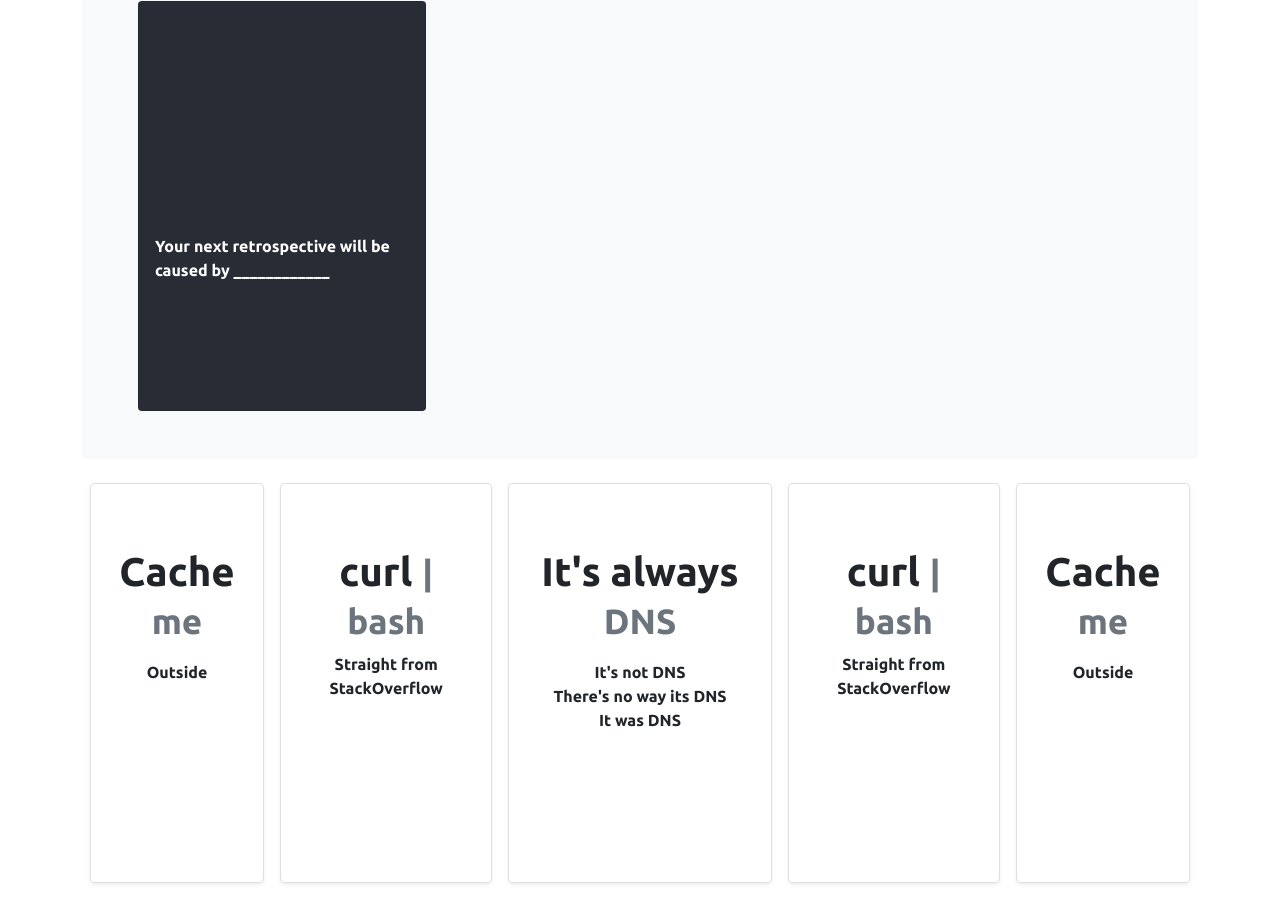
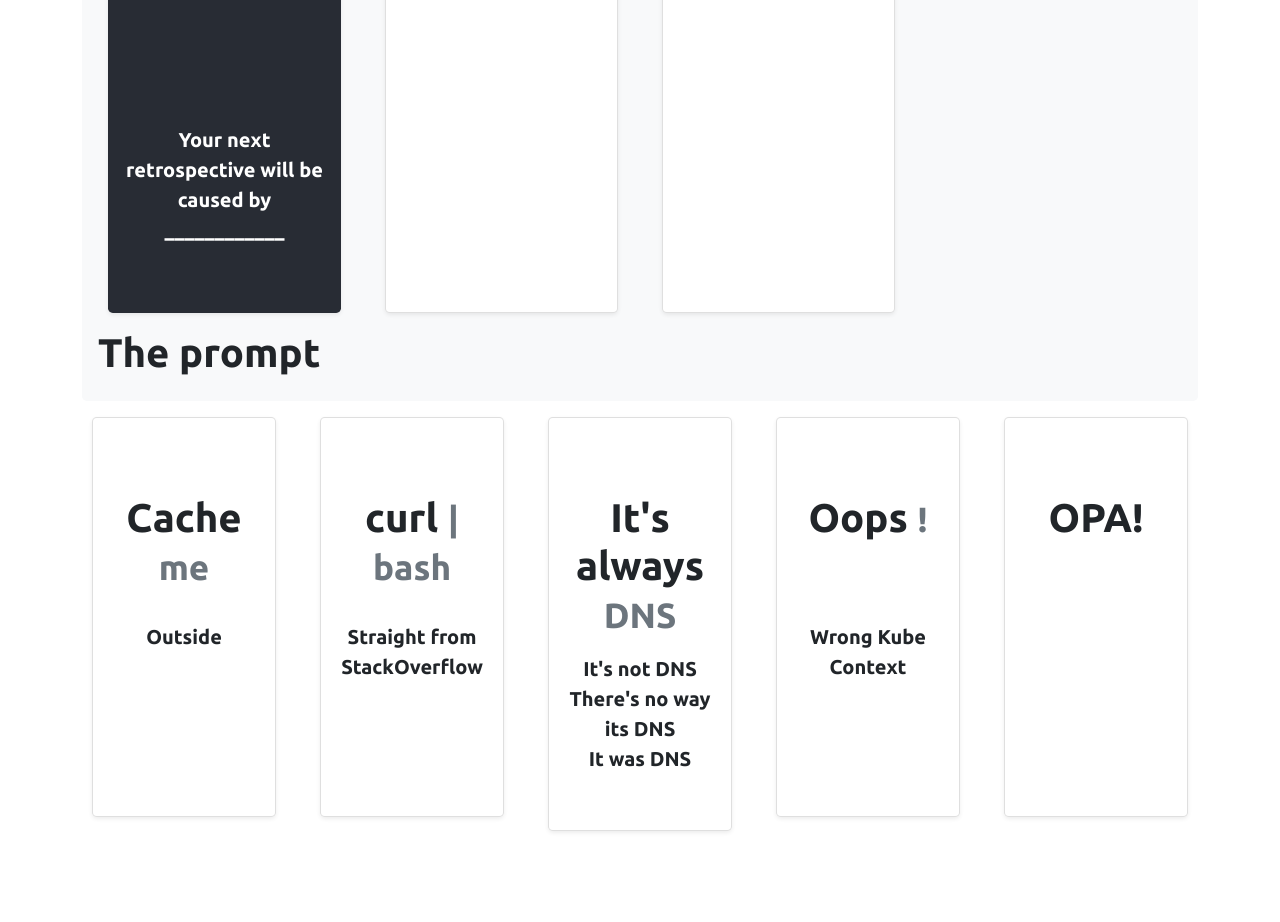
Before and after one commit to goshlanguage/cardsagainstkubernetes, a React (Vite) app: page / in a window 1280 px wide. Shown: the part 200-1122 px from the top of the page. After the commit the page ends 1063 px from the top, so only its background shows below. Built offline with nearby package versions, Linux system fonts and the light colour scheme.

Commit message:
update the cards to be more abstracted, add fade effect when a card is clicked, try to resolve vertical scaling issues

```diff
--- a/src/App.css
+++ b/src/App.css
@@ -10,6 +10,9 @@ h1 {
     font-family: 'Ubuntu', sans-serif;
 }
 
+.h1 {
+    font-size: 1em;
+}
 .kubernetes-logo {
     max-width: 2em;
     margin: 0 0.5em;
@@ -17,8 +20,9 @@ h1 {
 
 .Adlib-cards {
     font-family: 'Ubuntu', sans-serif;
-    min-height: 25em;
-    display: flex;
+    font-size: 20px;
+        min-height: 20em;
+        max-height: 30em;
     margin: 0 0.5em;
     padding: 3em 0 0 0;
     cursor: grab;
@@ -32,14 +36,29 @@ h1 {
     background: transparent;
 }
 
+.Default-cards {
+    font-family: 'Ubuntu', sans-serif;
+    font-size: 20px;
+    min-height: 20em;
+    margin: 0 0.5em;
+    padding: 3em 0 0 0;
+    background-color: #fff;
+    color: rgb(0, 89, 255);
+    width: '18rem';
+}
+
+.prompt-banner {
+    margin: 1em 0;
+}
 .Prompt-cards {
     font-family: 'Ubuntu', sans-serif;
-    min-height: 25em;
+    font-size: 20px;
+        min-height: 20em;
     margin: 0 0.5em;
     padding: 3em 0 0 0;
     background-color: #282c34 !important;
     color: white;
-
+    width: '18rem';
 }
 
 .Prompt-cards ::selection {
@@ -51,18 +70,14 @@ h1 {
 }
 
 
-.cardTitle {
-    min-height: 20vh;
+.card-title {
+    min-height: 15vh;
 }
 
-.cardText {
+.card-text {
     min-height: 20vh;
 }
 
 button {
     font-size: calc(10px + 2vmin);
 }
-.hand {
-    display: flex;
-    flex-direction: row;
-}
--- a/src/App.jsx
+++ b/src/App.jsx
@@ -1,12 +1,14 @@
 import { useState } from 'react'
 import './App.css'
-import Adlib, { CacheMeOutsideCard, CurlBashCard, DNSCard } from './components/Adlib'
-import Prompt from './components/Prompt'
+import { CacheMeOutsideCard, CurlBashCard, DNSCard, OPACard, WrongContextCard } from './components/Adlib'
+import { RetroPrompt } from './components/Prompt'
+import DefaultCard from './components/DefaultCard'
 
 import Toast from 'react-bootstrap/Toast';
 import Container from 'react-bootstrap/Container';
 import Button from 'react-bootstrap/Button';
 import Header from './components/Header'
+import Row from 'react-bootstrap/Row'
 
 
 const Hand = ({ children }) => {
@@ -29,20 +31,28 @@ const App = () => (
   <Container className="py-3">
     <Header />
     <main>
-      <Container className="p-5 mb-4 bg-light rounded-3">
-        <h1 className="header">The prompt</h1>
-        <Prompt />
+      <Container className="p-3 prompt-banner bg-light rounded-3">
+        <div className="row mb-3 text-center">
+          <RetroPrompt />
+          <DefaultCard />
+          <DefaultCard />
+        </div>
+        <h1 className="header fw-muted">The prompt</h1>
       </Container>
 
       <div className="hand">
-        <CacheMeOutsideCard />
-        <CurlBashCard />
-        <DNSCard />
-        <CurlBashCard />
-        <CacheMeOutsideCard />
+        <Row className="mb-3 text-center">
+          <CacheMeOutsideCard />
+          <CurlBashCard />
+          <DNSCard />
+          <WrongContextCard />
+          <OPACard />
+        </Row>
       </div>
 
+      <div>
 
+      </div>
     </main>
 
   </Container>
--- a/src/components/Adlib.jsx
+++ b/src/components/Adlib.jsx
@@ -1,87 +1,76 @@
+import { useState } from 'react'
 import { Card } from 'react-bootstrap';
 import Col from 'react-bootstrap/Col';
+import Fade from 'react-bootstrap/Fade'
 
+function Adlib(props) {
+    const [open, setOpen] = useState(true);
 
-function Adlib() {
+    let listItems = ""
+
+    if (props !== undefined && props.lines !== undefined) {
+        listItems = props.lines.map((item) => <li key={item}>{item}</li>);
+    }
+
     return (
-        <Card className="Adlib-cards" style={{ width: '18rem' }}>
-            <Card.Body>
-                <Card.Title className="cardTitle">DNS</Card.Title>
-                <Card.Text className="cardText">
-                    It's always DNS.
-                </Card.Text>
-
-            </Card.Body>
-        </Card>
+        <Col>
+            <Fade in={open}>
+                <Card className="card Adlib-cards rounded-3 shadow-sm" onClick={() => setOpen(!open)} >
+                    <Card.Body>
+                        <Card.Title><h1>{props.title} <small className="text-muted fw-light">{props.titlealt}</small></h1></Card.Title>
+                        <Card.Text>
+                            {props.text}
+                            <ul className="list-unstyled mt-3">
+                                {listItems}
+                            </ul>
+                        </Card.Text>
+                    </Card.Body>
+                </Card>
+            </Fade>
+        </Col >
     )
 }
 
 export default Adlib;
 
+export function OPACard() {
+    return (
+        <Adlib title="OPA!" />
+    )
+}
+
 export function DNSCard() {
+    let lines = [
+        "It's not DNS",
+        "There's no way its DNS",
+        "It was DNS",
+    ];
+
     return (
-        <div className="row mb-3 text-center">
-            <Col>
-                <div className="card mb-4 rounded-3 shadow-sm Adlib-cards">
-                    <div className="card-body">
-                        <h1 className="card-title">It's always <small className="text-muted fw-light">DNS</small></h1>
-                        <ul className="list-unstyled mt-3 mb-4">
-                            <li>It's not DNS</li>
-                            <li>There's no way its DNS</li>
-                            <li>It was DNS</li>
-                        </ul>
-                    </div>
-                </div>
-            </Col>
-        </div>
+        <Adlib title="It's always" titlealt="DNS" lines={lines} />
     )
 }
 
 export function CacheCheckCard() {
     return (
-        <Card style={{ width: '18rem' }}>
-            <Card.Img variant="top" src="holder.js/100px180" />
-            <Card.Body>
-                <Card.Title></Card.Title>
-                <Card.Text>
-                    Did you clear the cache?
-                </Card.Text>
-
-            </Card.Body>
-        </Card>
+        <Adlib title="Did you clear your cache?!" />
     )
 }
 
 export function CacheMeOutsideCard() {
     return (
-        <div className="row mb-3 text-center">
-            <Col>
-                <div className="card mb-4 rounded-3 shadow-sm Adlib-cards">
-                    <div className="card-body">
-                        <h1 className="card-title">Cache <small className="text-muted fw-light">me</small></h1>
-                        <ul className="list-unstyled mt-3 mb-4">
-                            <li>Outside</li>
-                        </ul>
-                    </div>
-                </div>
-            </Col>
-        </div>
+        <Adlib title="Cache" titlealt="me" text="Outside" />
     )
 }
 
 export function CurlBashCard() {
     return (
-        <div className="row mb-3 text-center">
-            <Col>
-                <div className="card mb-4 rounded-3 shadow-sm Adlib-cards">
-                    <div className="card-body">
-                        <h1 className="card-title">curl <small className="text-muted fw-light">| bash</small></h1>
-                        <p>
-                            Straight from StackOverflow
-                        </p>
-                    </div>
-                </div>
-            </Col>
-        </div>
+        <Adlib title="curl" titlealt="| bash" text="Straight from StackOverflow" />
     )
 }
+
+export function WrongContextCard() {
+    return (
+        <Adlib title="Oops" titlealt="!" text="Wrong Kube Context" />
+    )
+}
--- /dev/null
+++ b/src/components/DefaultCard.jsx
@@ -0,0 +1,22 @@
+import Col from 'react-bootstrap/Col';
+
+function DefaultCard() {
+    return (
+        <Col md="3">
+            <div className="card rounded-3 shadow-sm Default-cards">
+                <div className="card-body">
+                    <h1 className="card-title">
+
+                    </h1>
+                    <ul className="list-unstyled mt-3 mb-4">
+                        <li>
+
+                        </li>
+                    </ul>
+                </div>
+            </div>
+        </Col>
+    )
+}
+
+export default DefaultCard;
--- a/src/components/Header.jsx
+++ b/src/components/Header.jsx
@@ -3,15 +3,15 @@ import kubernetes from '../kubernetes.svg'
 
 const Header = () => (
     <header>
-        <div class="d-flex flex-column flex-md-row align-items-center pb-3 mb-4 border-bottom">
-            <a href="/" class="d-flex align-items-center text-dark text-decoration-none">
+        <div className="d-flex flex-column flex-md-row align-items-center pb-3 mb-4 border-bottom">
+            <a href="/" className="d-flex align-items-center text-dark text-decoration-none">
                 <img className="kubernetes-logo" src={kubernetes} />
-                <span class="fs-4 ubuntu">Cards Against Kubernetes</span>
+                <span className="fs-4 ubuntu">Cards Against Kubernetes</span>
             </a>
 
-            <nav class="d-inline-flex mt-2 mt-md-0 ms-md-auto">
-                <a class="me-3 py-2 text-dark text-decoration-none" href="#">New</a>
-                <a class="me-3 py-2 text-dark text-decoration-none" href="#">Join</a>
+            <nav className="d-inline-flex mt-2 mt-md-0 ms-md-auto">
+                <a className="me-3 py-2 text-dark text-decoration-none" href="#">New</a>
+                <a className="me-3 py-2 text-dark text-decoration-none" href="#">Join</a>
             </nav>
         </div>
     </header >
--- a/src/components/Prompt.jsx
+++ b/src/components/Prompt.jsx
@@ -1,17 +1,26 @@
-import { Card } from 'react-bootstrap';
+import Col from 'react-bootstrap/Col';
 
-function Prompt() {
+function Prompt(props) {
     return (
-        <Card className="Prompt-cards" style={{ width: '18rem' }}>
-            <Card.Body>
-                <Card.Title className="cardTitle"></Card.Title>
-                <Card.Text className="cardText">
-                    Your next retrospective will be caused by ____________
-                </Card.Text>
-
-            </Card.Body>
-        </Card>
+        <Col md="3">
+            <div className="rounded-3 shadow-sm Prompt-cards">
+                <div className="card-body">
+                    <h1 className="card-title">
+                        {props.title}
+                    </h1>
+                    <ul className="list-unstyled mt-3">
+                        <li>{props.text}</li>
+                    </ul>
+                </div>
+            </div>
+        </Col>
     )
 }
 
 export default Prompt;
+
+export function RetroPrompt() {
+    return (
+        <Prompt text="Your next retrospective will be caused by ____________" />
+    )
+}
```
Also changed, not shown: 1 other file (tests, documents, lock files or other folders).
